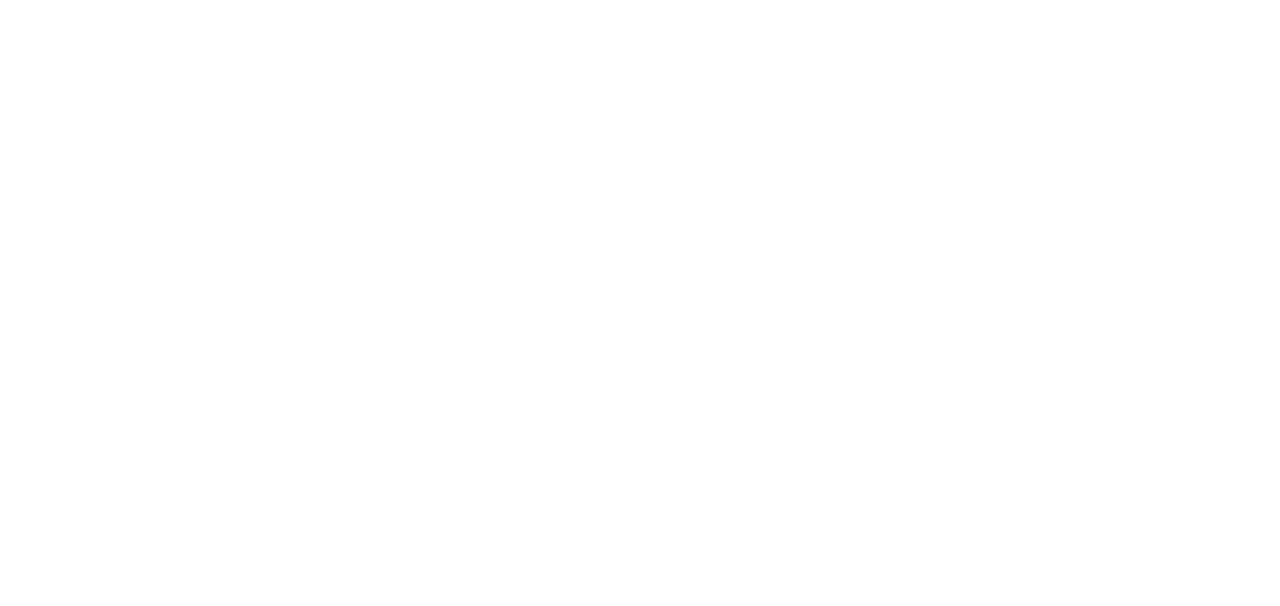
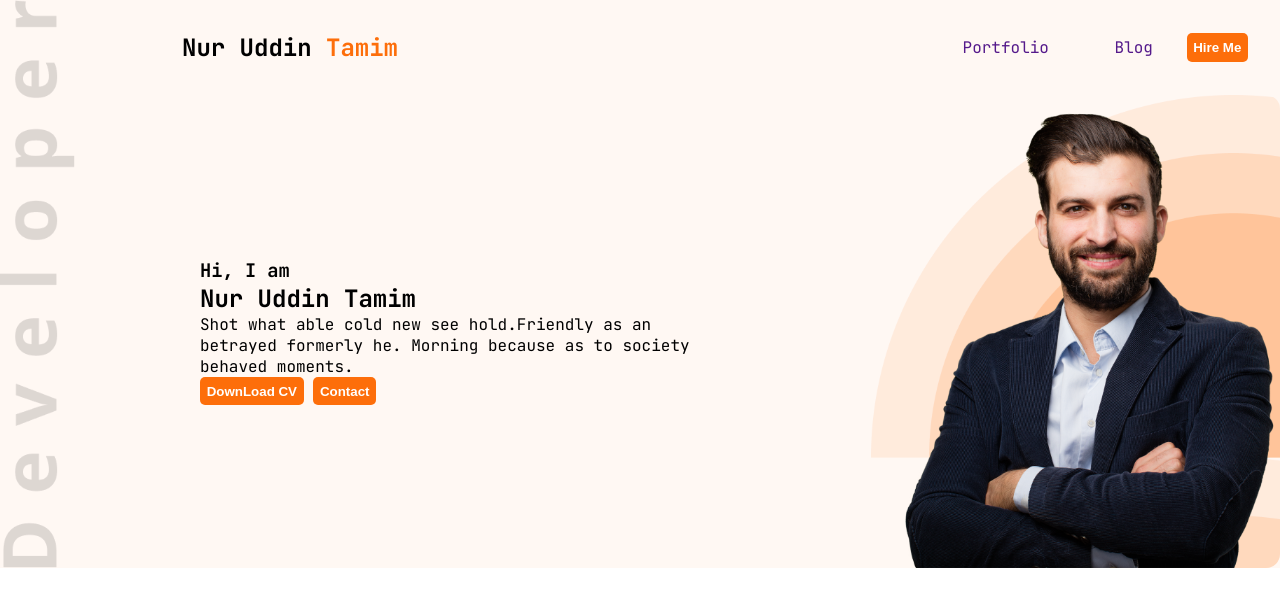
Before and after one commit to NurTamim331/webDev-portfolio, a plain HTML site: page index.html in a window 1280 px wide. Drawn offline with Linux system fonts and the light colour scheme.

Commit message:
completed header

```diff
--- a/index.html
+++ b/index.html
@@ -1,13 +1,39 @@
 <!DOCTYPE html>
 <html lang="en">
+
 <head>
     <meta charset="UTF-8">
     <meta name="viewport" content="width=device-width, initial-scale=1.0">
     <title>Nur Uddin Tamim</title>
+    <link rel="preconnect" href="https://fonts.googleapis.com">
+<link rel="preconnect" href="https://fonts.gstatic.com" crossorigin>
+<link href="https://fonts.googleapis.com/css2?family=JetBrains+Mono:ital,wght@0,100..800;1,100..800&family=Open+Sans:ital,wght@0,300..800;1,300..800&display=swap" rel="stylesheet">
+    <link rel="stylesheet" href="styles/portfolio.css">
 </head>
-<body>
+
+<body class="jetbrains-mono-normal">
     <header>
+        <nav>
+            <h3 id="name">Nur Uddin <span id="name_alp">Tamim</span></h3>
+            <ul id="navList">
+                <li><a href="" class="navel">Portfolio</a></li>
+                <li><a href="" class="navel">Blog</a></li>
+                <Button id="hireme" class="cmn_button" class="navel">Hire Me</Button>
+            </ul>
+        </nav>
+        <div class="banner">
+            <div id="banner-content">
+                <h3>Hi, I am</h3>
+                <h2>Nur Uddin Tamim</h2>
+                <p >Shot what able cold new see hold.Friendly as an betrayed formerly he. Morning because as to society behaved moments.</p>
+                <div class="banner-btns">
+                    <button class="cmn_button">DownLoad CV</button>
+                    <button id="contact-button" >Contact</button>
+                </div>
+            </div>
 
+            <img id="developer-image" src="images/hardy.png" alt="developer-image">
+        </div>
     </header>
     <main>
 
@@ -16,4 +42,5 @@
 
     </footer>
 </body>
+
 </html>
--- /dev/null
+++ b/styles/portfolio.css
@@ -0,0 +1,84 @@
+.jetbrains-mono-normal {
+    font-family: "JetBrains Mono", serif;
+    font-optical-sizing: auto;
+    font-style: normal;
+}
+*{
+    margin:0;
+    padding: 0;
+}
+a{
+    text-decoration:none;
+}
+nav{
+    display: flex;
+    justify-content: space-between;
+    padding: 2em;
+}
+
+#navList{
+    display: flex;
+    justify-content: center;
+    align-items: center;
+}
+#name_alp{
+    color:#FD6E0A;
+}
+#navList > li{
+    list-style: none;
+    margin-right: 0.1em;
+    display: flex;
+}
+.navel{
+    margin: 0em 2em
+}
+.cmn_button{
+    background-color: #FD6E0A;
+    color:white;
+    display: inline-block;
+    padding: 0.5em;
+    border-radius:5px;
+    border: none;
+    font-weight: bold;
+}
+#contact-button{
+    background-color: #FD6E0A;
+    color:white;
+    display: inline-block;
+    padding: 0.5em;
+    border-radius:5px;
+    border: none;
+    font-weight: bold;
+
+}
+#name{
+    font-weight: bold;
+    font-size: 1.5em;
+    padding-left: 150px;
+}
+header{
+    height: 500x;
+    background-color: #FFF8F3;
+    background-repeat: repeat-x;
+    background-image: url('/images/developer.png');
+    background-repeat: no-repeat;
+    background-size: contain;
+}
+.banner{
+    display: flex;
+    justify-content: space-between;
+    align-items: center;
+}
+#developer-image{
+    width: fit-content;
+    height: 80%;
+    border-radius: 20px;
+    background-image: url('/images/header_bg.png') ;
+
+    zoom: 70%;
+
+}
+#banner-content{
+    width: 500px;
+    margin-left: 200px;
+}
```
Also changed, not shown: styles.css (deleted), 1 other file.
